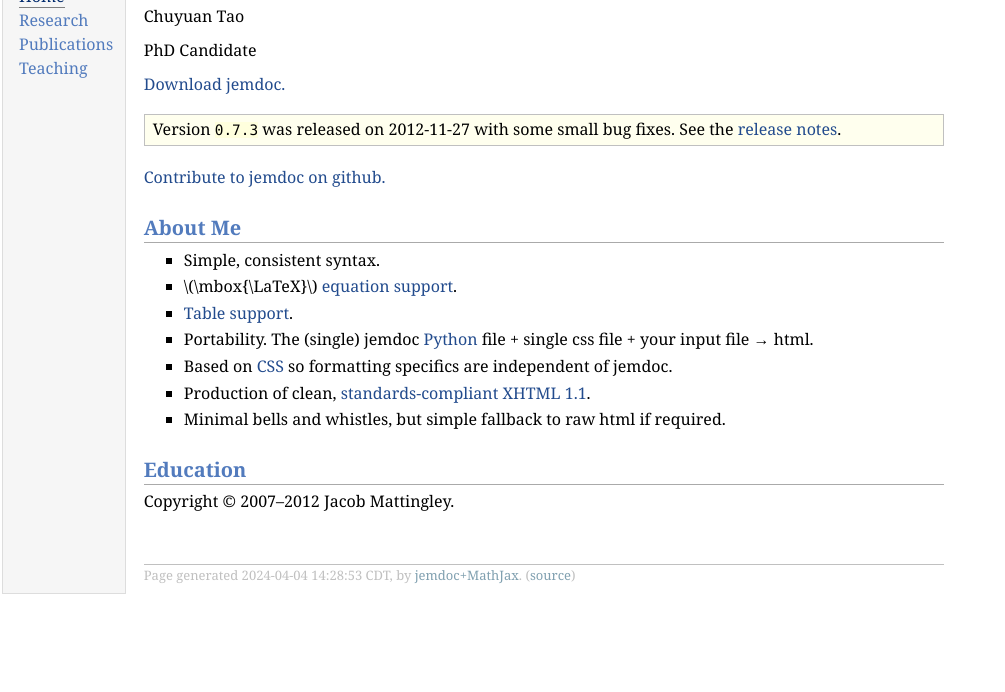
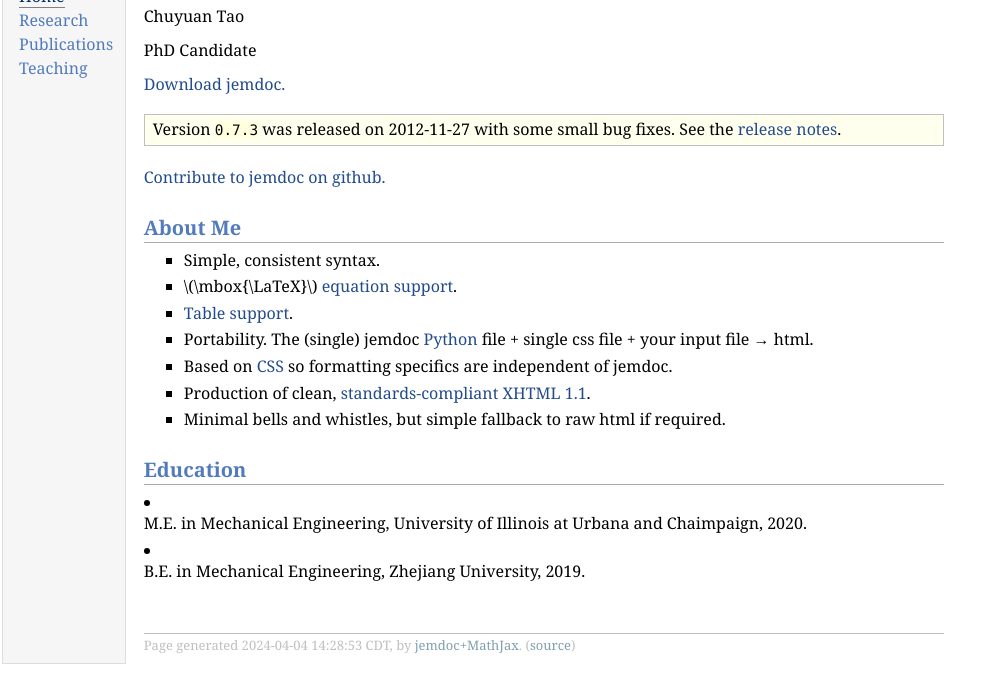
Before and after one commit to tcy1998/tcy1998.github.io, a plain HTML site: page index.html in a window 1280 px wide. Shown: the part 68-760 px from the top of the page, without its empty margins (0-1005 px from the left). Drawn offline with Linux system fonts and the light colour scheme.

Commit message:
20240428

```diff
--- a/index.html
+++ b/index.html
@@ -78,8 +78,12 @@ independent of jemdoc.
 </li>
 </ul>
 <h2>Education</h2>
-<p>Copyright &copy; 2007&ndash;2012 Jacob Mattingley.
+<li><p>M.E. in Mechanical Engineering, University of Illinois at Urbana and Chaimpaign, 2020.
 </p>
+</li>
+<li><p>B.E. in Mechanical Engineering, Zhejiang University, 2019.
+</p>
+</li>
 <div id="footer">
 <div id="footer-text">
 Page generated 2024-04-04 14:28:53 CDT, by <a href="https://github.com/wsshin/jemdoc_mathjax" target="blank">jemdoc+MathJax</a>.
```
